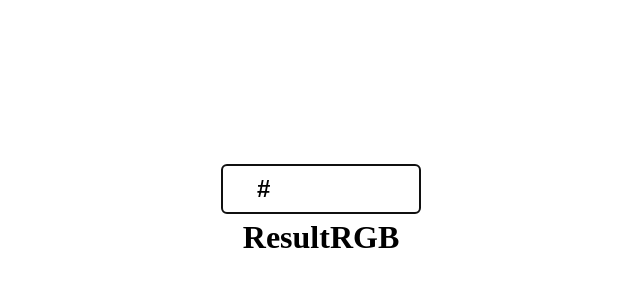
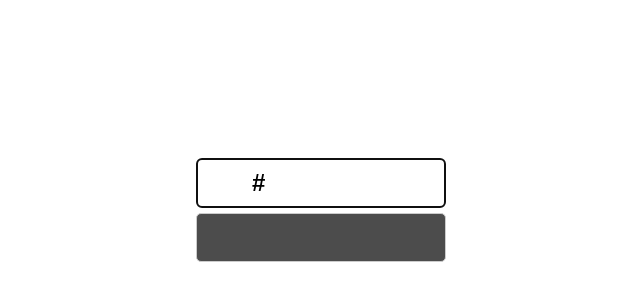
Before and after one commit to O-R-C/ra-forms-hex2rgb, a React (Vite) app: page / in a window 1280 px wide. Shown: the part 190-490 px from the top of the page, without its empty margins (319-959 px from the left). Built offline with nearby package versions, Linux system fonts and the light colour scheme.

Commit message:
show RGB

```diff
--- a/src/components/Converter/Converter.jsx
+++ b/src/components/Converter/Converter.jsx
@@ -5,6 +5,7 @@ import styles from './Converter.module.css'
 
 const Converter = () => {
   const [value, setValue] = useState('#')
+  const [valueRGB, setValueRGB] = useState(null)
 
   const onInputChange = ({ target: { value } }) => {
     if (value[0] !== '#') return
@@ -12,6 +13,12 @@ const Converter = () => {
     if (value.substr(1).match(/[^0-9a-f]/gi)) return
 
     setValue(value)
+
+    if (value.length === 7) {
+      const [r, g, b] = value.substr(1).match(/.{2}/g)
+
+      setValueRGB(`rgb(${Number.parseInt(r, 16)}, ${Number.parseInt(g, 16)}, ${Number.parseInt(b, 16)})`)
+    }
   }
 
   return (
@@ -20,7 +27,7 @@ const Converter = () => {
         value={value}
         onInputChange={onInputChange}
       />
-      <ResultRGB />
+      <ResultRGB valueRGB={valueRGB} />
     </div>
   )
 }
--- a/src/components/Converter/Converter.module.css
+++ b/src/components/Converter/Converter.module.css
@@ -1,5 +1,5 @@
 .container {
-  width: 200px;
+  width: 250px;
   margin-inline: auto;
   display: flex;
   flex-direction: column;
--- a/src/components/FormHEX/FormHEX.module.css
+++ b/src/components/FormHEX/FormHEX.module.css
@@ -1,6 +1,6 @@
 .input {
   width: 100%;
-  padding: 10px 10px 10px 35px;
+  padding: 10px 10px 10px 55px;
   font-size: 24px;
 
   display: block;
--- a/src/components/ResultRGB/ResultRGB.jsx
+++ b/src/components/ResultRGB/ResultRGB.jsx
@@ -1,11 +1,12 @@
+import propTypes from 'prop-types'
 import styles from './ResultRGB.module.css'
 
-const ResultRGB = () => {
-  return (
-    <div>
-      <h1>ResultRGB</h1>
-    </div>
-  )
+const ResultRGB = ({ valueRGB }) => {
+  return <div className={styles.result}>{valueRGB}</div>
+}
+
+ResultRGB.propTypes = {
+  valueRGB: propTypes.string,
 }
 
 export default ResultRGB
--- a/src/components/ResultRGB/ResultRGB.module.css
+++ b/src/components/ResultRGB/ResultRGB.module.css
@@ -0,0 +1,14 @@
+.result {
+  width: 100%;
+  height: 49px;
+  font-size: 24px;
+  font-weight: bold;
+  color: #fff;
+  text-align: center;
+
+  border: 1px solid #ccc;
+  border-radius: 5px;
+  padding: 10px;
+
+  background: rgba(0, 0, 0, 0.7);
+}
```
